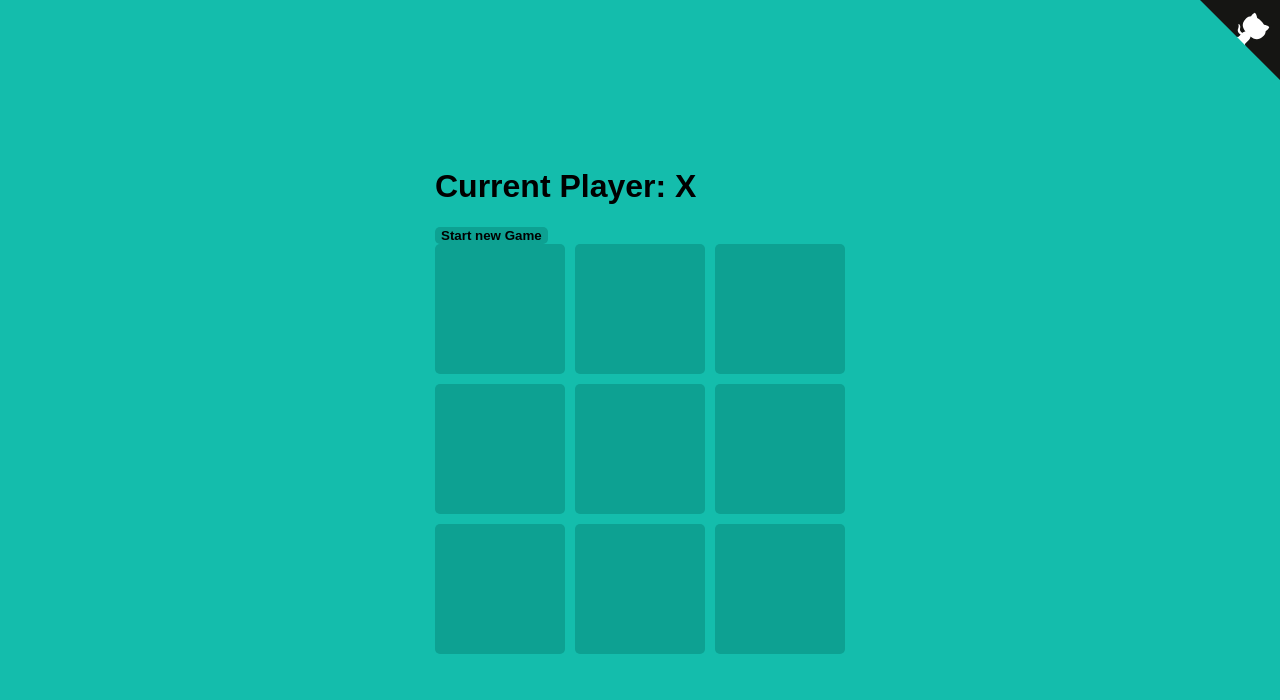
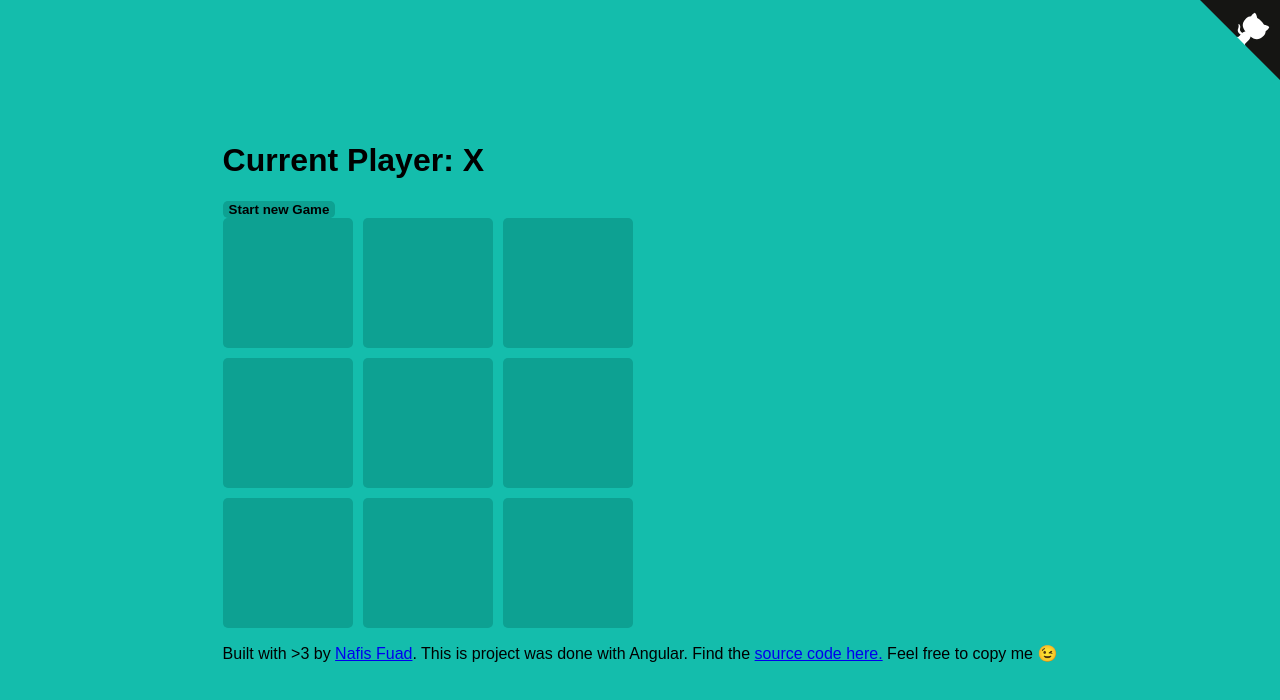
Before and after one commit to nfuad/ng8-tic-tac-toe, an Angular app: page / in a window 1280 px wide. Shown: the top 700 px of the page. Built offline with nearby package versions, Linux system fonts and the light colour scheme.

Commit message:
Add footer

```diff
--- a/src/app/app.component.html
+++ b/src/app/app.component.html
@@ -2,4 +2,15 @@
   <app-github-corner></app-github-corner>
   <app-board></app-board>
   <router-outlet></router-outlet>
+  <footer>
+    <p>
+      Built with &gt;3 by
+      <a href="https://nafis.co" target="_blank">Nafis Fuad</a>. This is project
+      was done with Angular. Find the
+      <a href="https://github.com/nfuad/ng8-tic-tac-toe" target="_blank"
+        >source code here.</a
+      >
+      Feel free to copy me 😉
+    </p>
+  </footer>
 </div>
```
